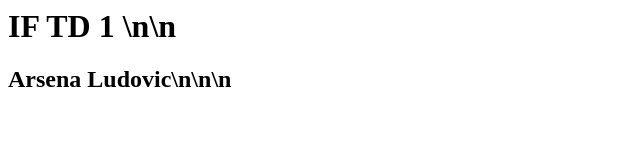
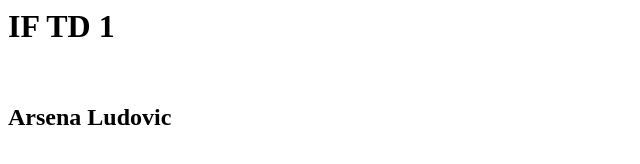
Before and after one commit to LUDOVICARS/LUDOVICARS.github.io, a plain HTML site: page index.html in a window 1280 px wide. Shown: the whole page, without its empty margins (0-640 px from the left). Drawn offline with Linux system fonts and the light colour scheme.

Commit message:
Update index.html

```diff
--- a/index.html
+++ b/index.html
@@ -5,8 +5,8 @@
 
   </head>
   <body>
-    <h1>IF TD 1 \n\n</h1>
-    <h2>Arsena Ludovic\n\n\n</h2>
+    <h1>IF TD 1 </h1><br>
+    <h2>Arsena Ludovic</h2><br>
 
 
   </body>
```
